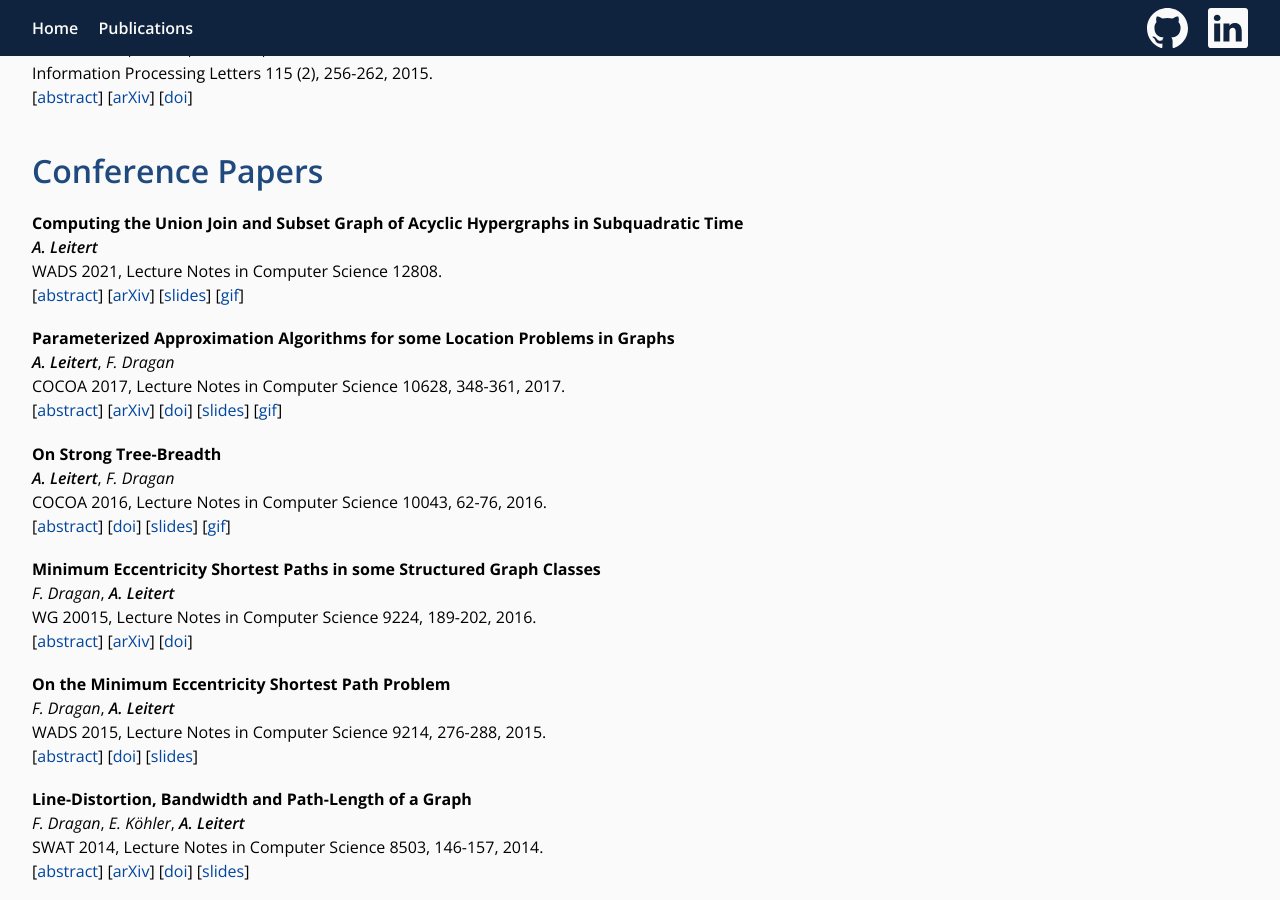
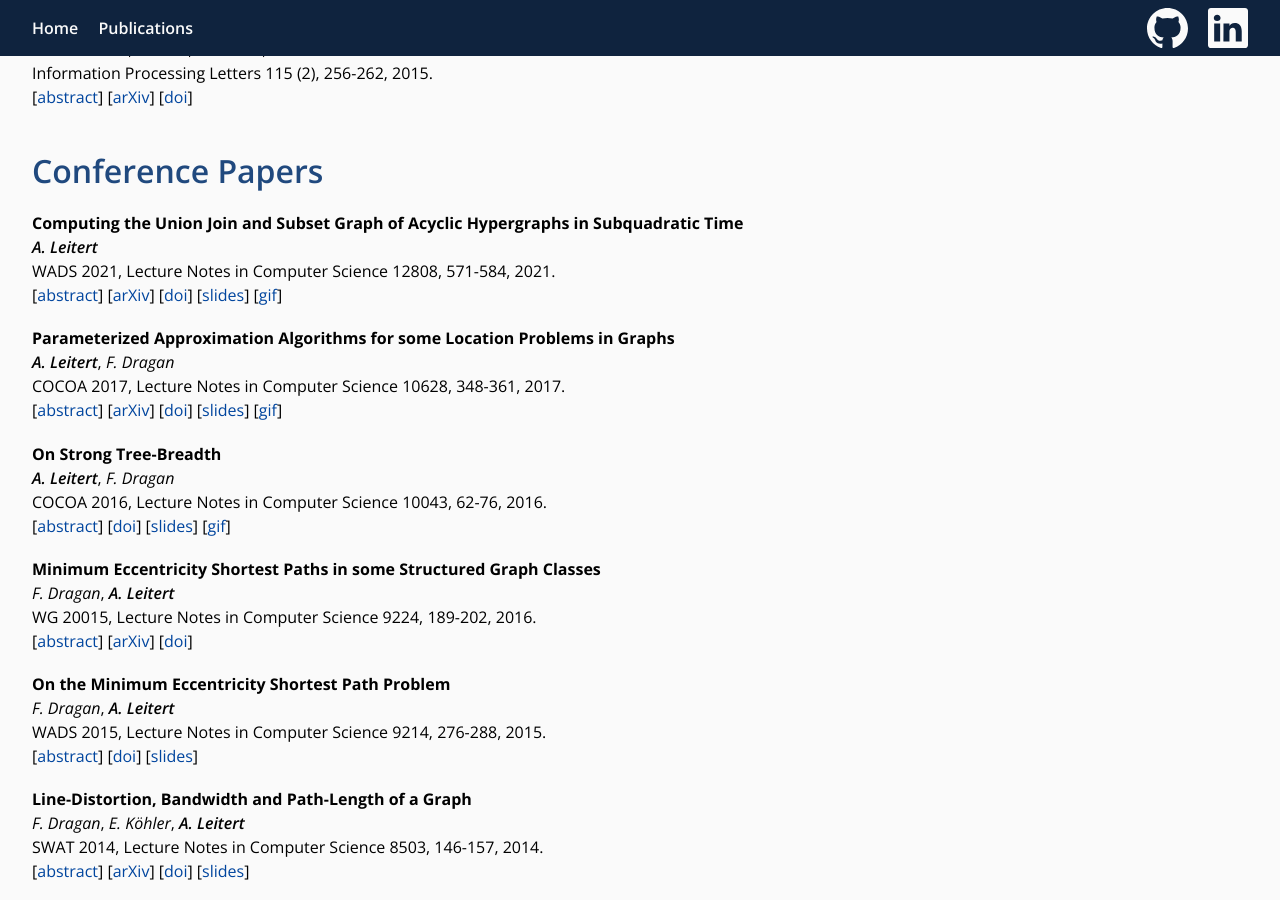
Before and after one commit to ALeitert/aleitert.github.io, a Jekyll site: the page built from publications.md, in a window 1280 px wide and 900 px high, scrolled down 1107 px. Built offline with Jekyll 4.4.1, drawn with Linux system fonts in a browser that asks for light colours; nearby versions of some CDN libraries; our own code applies the rules of GitHub Pages for plain Markdown files.

Commit message:
Updated data for WADS 2021 paper.

```diff
--- a/_publications/unionJoin.html
+++ b/_publications/unionJoin.html
@@ -10,7 +10,10 @@ conference: WADS 2021
 
 journal: Lecture Notes in Computer Science
 volume: 12808
+pages: 571-584
+year: 2021
 
+doi: 10.1007/978-3-030-83508-8_41
 arXiv: 2104.06636
 slides: conf/wads21.pdf
 
```
